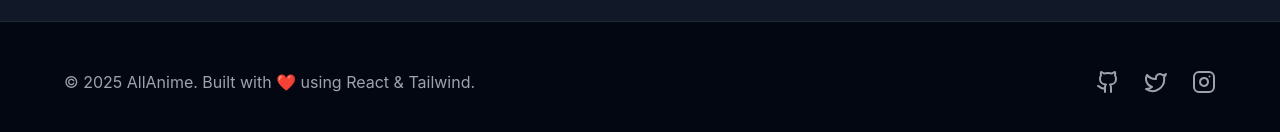
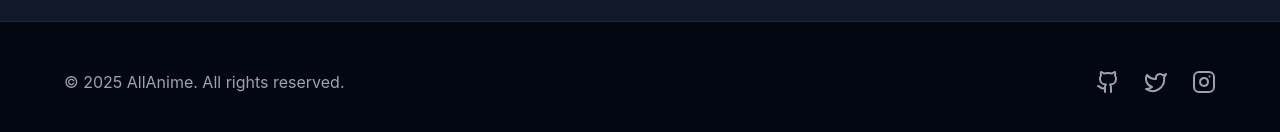
Before and after one commit to pyrxallan/allanime, a React (Vite) app: page / in a window 1280 px wide. Shown: the part 1897-2029 px from the top of the page. Built offline with nearby package versions, Linux system fonts and the light colour scheme; no server answers.

Commit message:
Update footer

```diff
--- a/src/components/Footer.jsx
+++ b/src/components/Footer.jsx
@@ -6,7 +6,7 @@ export default function Footer() {
       <div className="container mx-auto max-w-6xl">
         <div className="flex flex-col md:flex-row items-center justify-between gap-6">
           <p className="text-gray-400 text-center md:text-left">
-            © 2025 AllAnime. Built with ❤️ using React & Tailwind.
+            © 2025 AllAnime. All rights reserved.
           </p>
           <div className="flex items-center gap-6">
             <a href="https://github.com" target="_blank" rel="noopener noreferrer" className="text-gray-400 hover:text-purple-400 transition-colors">
```
